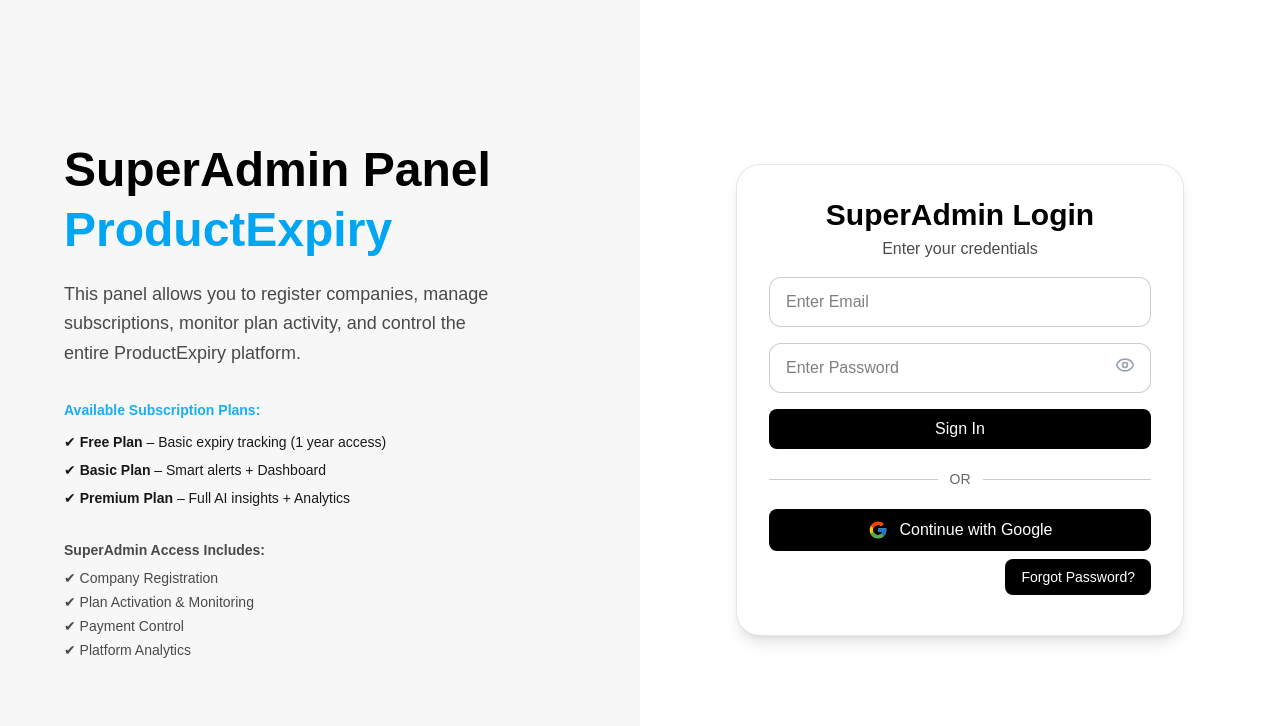
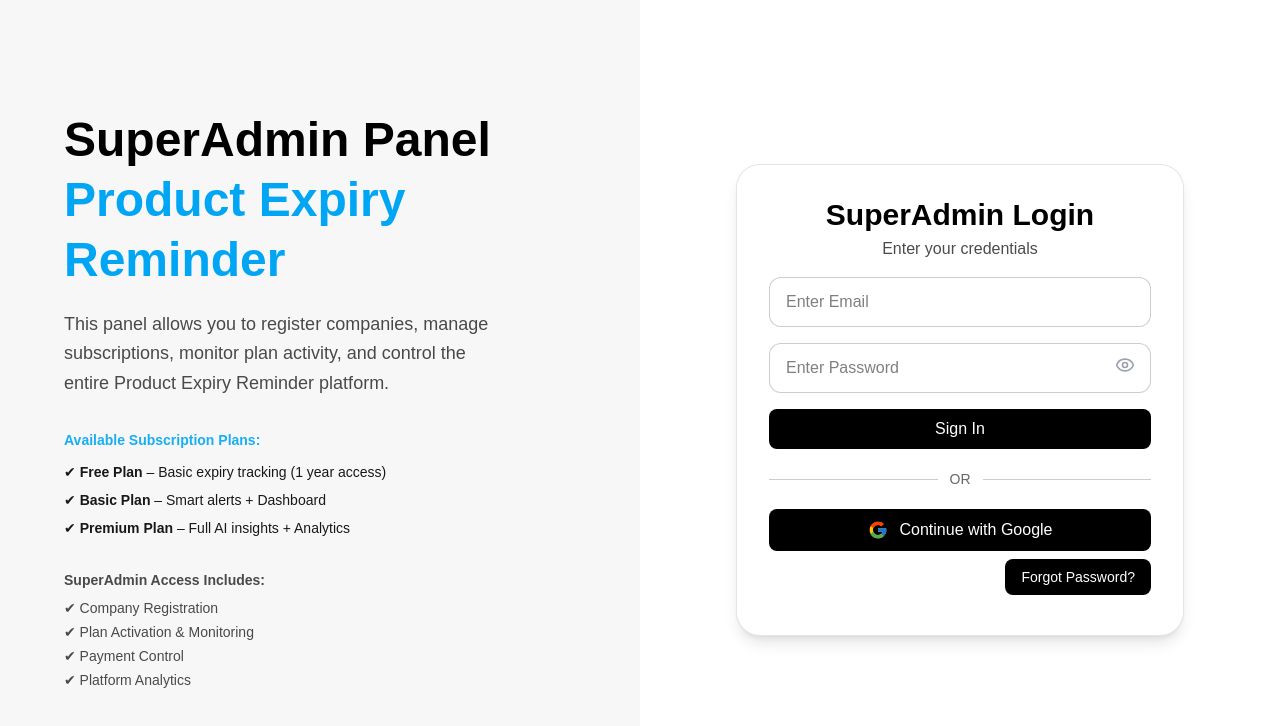
Before and after one commit to ParasVarankar23/product_expiry_superadmin, a Next.js app: page / in a window 1280 px wide. Shown: the top 726 px of the page. Built offline with nearby package versions, Linux system fonts and the light colour scheme; no server answers.

Commit message:
fix: update branding from "ProductExpiry" to "Product Expiry Reminder" in CompanyRegistration and Login components

```diff
--- a/src/components/company/CompanyRegistration.jsx
+++ b/src/components/company/CompanyRegistration.jsx
@@ -92,7 +92,7 @@
           order_id: res.data.orderId, // Order ID from backend
           amount: res.data.amount * 100, // Amount in paise
           currency: "INR",
-          name: "Product Expiry",
+          name: "Product Expiry Reminder",
           description: `${formData.companyName} - ${formData.plan.toUpperCase()} Plan`,
           prefill: {
             email: formData.ownerEmail,
--- a/src/components/layout/login.jsx
+++ b/src/components/layout/login.jsx
@@ -64,13 +64,13 @@
             >
                 <h1 className="text-5xl font-extrabold mb-5 leading-tight">
                     SuperAdmin Panel{" "}
-                    <span className="text-sky-500">ProductExpiry</span>
+                    <span className="text-sky-500">Product Expiry Reminder</span>
                 </h1>
 
                 <p className="text-lg opacity-70 max-w-md leading-relaxed">
                     This panel allows you to register companies, manage
                     subscriptions, monitor plan activity, and control the
-                    entire ProductExpiry platform.
+                    entire Product Expiry Reminder platform.
                 </p>
 
                 <div className="mt-8 space-y-3 text-sm opacity-90">
```
